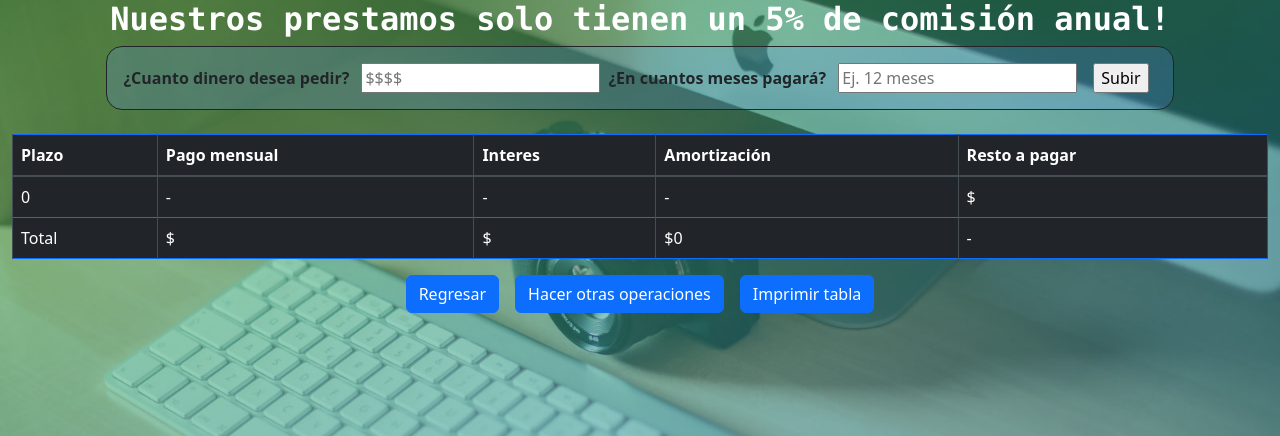
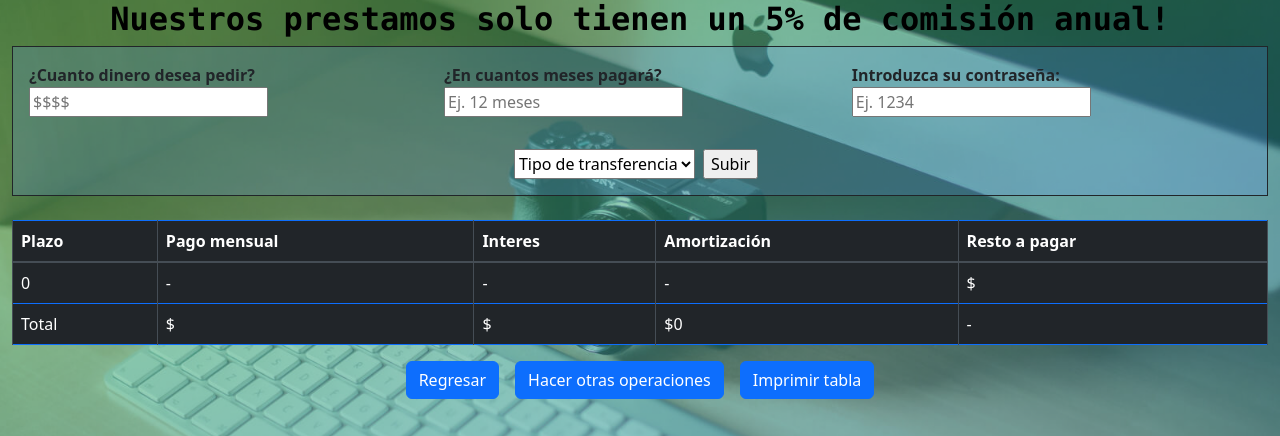
Before and after one commit to Maskeit/Proyecto-Integrador-3, a PHP site: page /amortizacion/tablaAmort.php in a window 1280 px wide. Shown: the part 86-522 px from the top of the page. Run offline with PHP 8.4, Linux system fonts and the light colour scheme; data that the repository does not hold is empty; some libraries are stand-ins or nearby versions.

Commit message:
genLoan (formAmort reporpuse)
Modifique el formulario que ya teníamos, le cambie el nombre a uno mas apropiado y le agregue algunos campos, aun no están conectados. (por favor de conectar el apartado de contraseña y lo que crean pertinente)

```diff
--- a/amortizacion/formularioAmort.php
+++ /dev/null
@@ -1,32 +0,0 @@
-<?php
-require '../vistas/header.php';
-
-?>
-<!DOCTYPE html>
-<html>
-<head>
-	<meta charset="utf-8">
-	<meta name="viewport" content="width=device-width, initial-scale=1">
-	<title>Formulario de Amortización</title>
-</head>
-<body>
-	<form action="tablaAmort.php" method="POST">
-
-	<h2 class="fw-bolder text-center font-monospace text-white">Nuestros prestamos solo tienen un 5% de comisión anual!</h3>
-
-	<div class="d-flex justify-content-center"> <!-- Cuadro de texto -->
-		<div style="background-color: rgba(100, 150, 300, 0.2); " class="mb-4 p-3 border border-dark d-flex justify-content-center rounded-4" style="max-width: 95%;">
-			<b>
-			¿Cuanto dinero desea pedir?
-			<input class="mx-2"type="numbers" name="dinero" placeholder="$$$$"><br>
-			</b>
-			<b>
-			¿En cuantos meses pagará?
-			<input class="mx-2" type="numbers" name="meses" placeholder="Ej. 12 meses"><br>
-			</b>
-			<input class="mx-2" type="submit" value="Subir">
-		</div>
-	</div>
-	</form>
-</body>
-</html>
--- /dev/null
+++ b/amortizacion/genLoan.php
@@ -0,0 +1,42 @@
+<?php
+require '../vistas/header.php';
+
+?>
+<!DOCTYPE html>
+<html>
+<head>
+	<meta charset="utf-8">
+	<meta name="viewport" content="width=device-width, initial-scale=1">
+	<title>Formulario de Amortización</title>
+</head>
+<body>
+	<form action="tablaAmort.php" method="POST">
+
+	<h2 class="fw-bolder text-center font-monospace text-black">Nuestros prestamos solo tienen un 5% de comisión anual!</h3>
+
+		<!-- Cuadro de texto -->
+		<div style="background-color: rgba(100, 150, 300, 0.2);" class="p-3 border-top border-start border-end border-dark d-flex justify-content-center" style="max-width: 95%;">
+			<b>
+			¿Cuanto dinero desea pedir?
+			<input type="number" name="dinero" placeholder="$$$$">
+			</b>
+			<b>
+			¿En cuantos meses pagará?
+			<input type="number" name="meses" placeholder="Ej. 12 meses">
+			</b>
+			<b>
+			Introduzca su contraseña:
+			<input type="password" name="passeje" placeholder="Ej. 1234">
+			</b>
+		</div>
+		<div style="background-color: rgba(100, 150, 300, 0.2); " class="mb-4 p-3 border-bottom border-start border-end border-dark d-flex justify-content-center" style="max-width: 95%;">
+			<select name="transtype">
+				<option value="9" selected disabled> Tipo de transferencia</option>
+				<option value="1">Efectivo</option>
+				<option value="2">Transferencia</option>
+			</select>
+			<input class="mx-2" type="submit" value="Subir">
+		</div>
+	</form>
+</body>
+</html>
--- a/amortizacion/tablaAmort.php
+++ b/amortizacion/tablaAmort.php
@@ -1,5 +1,5 @@
 <?php
-require 'formularioAmort.php';
+require 'genLoan.php';
 
 
 //comprobamos si han sido enviados los datos
```
Also changed, not shown: vistas/ejecutivo.view.php (+9 -9 lines).
